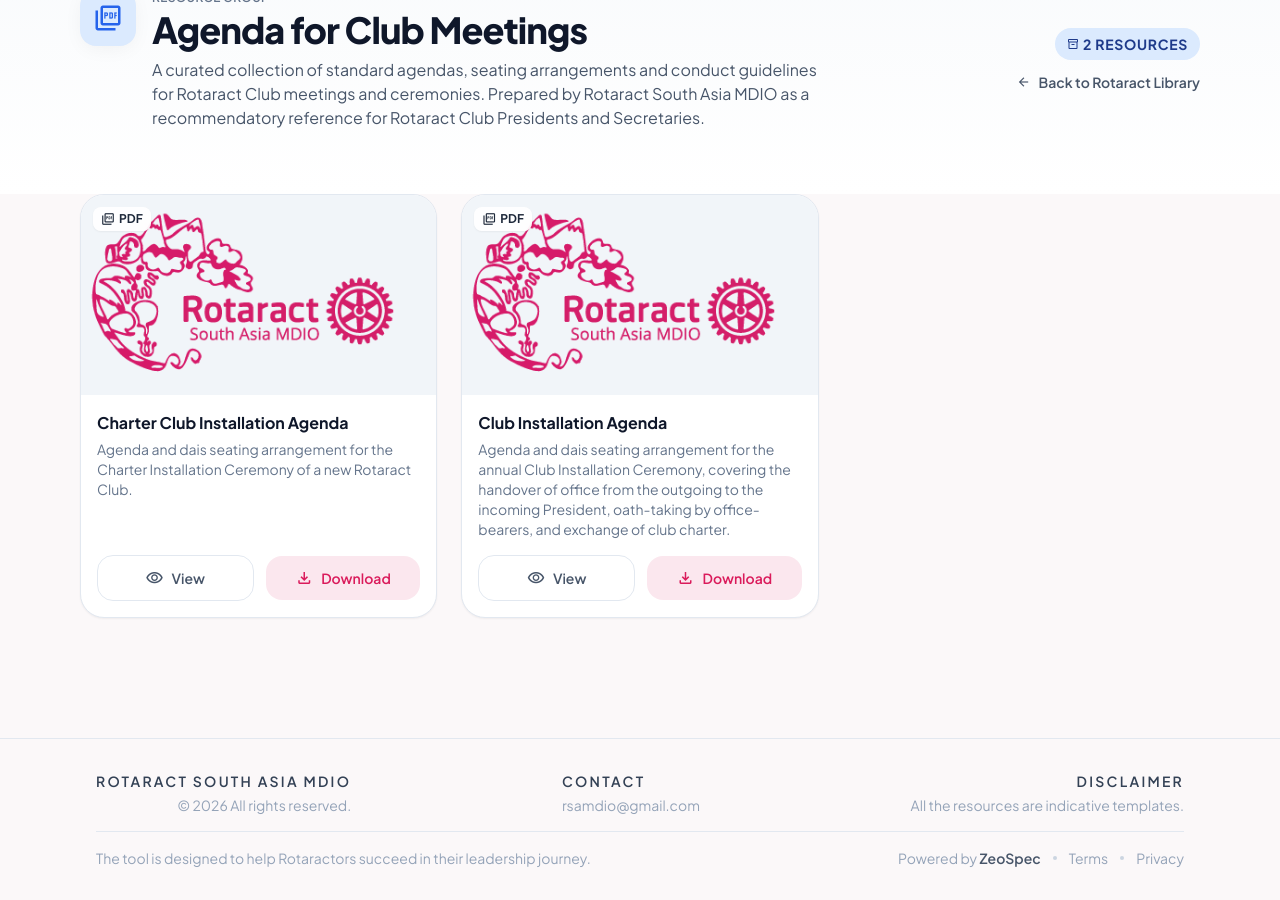
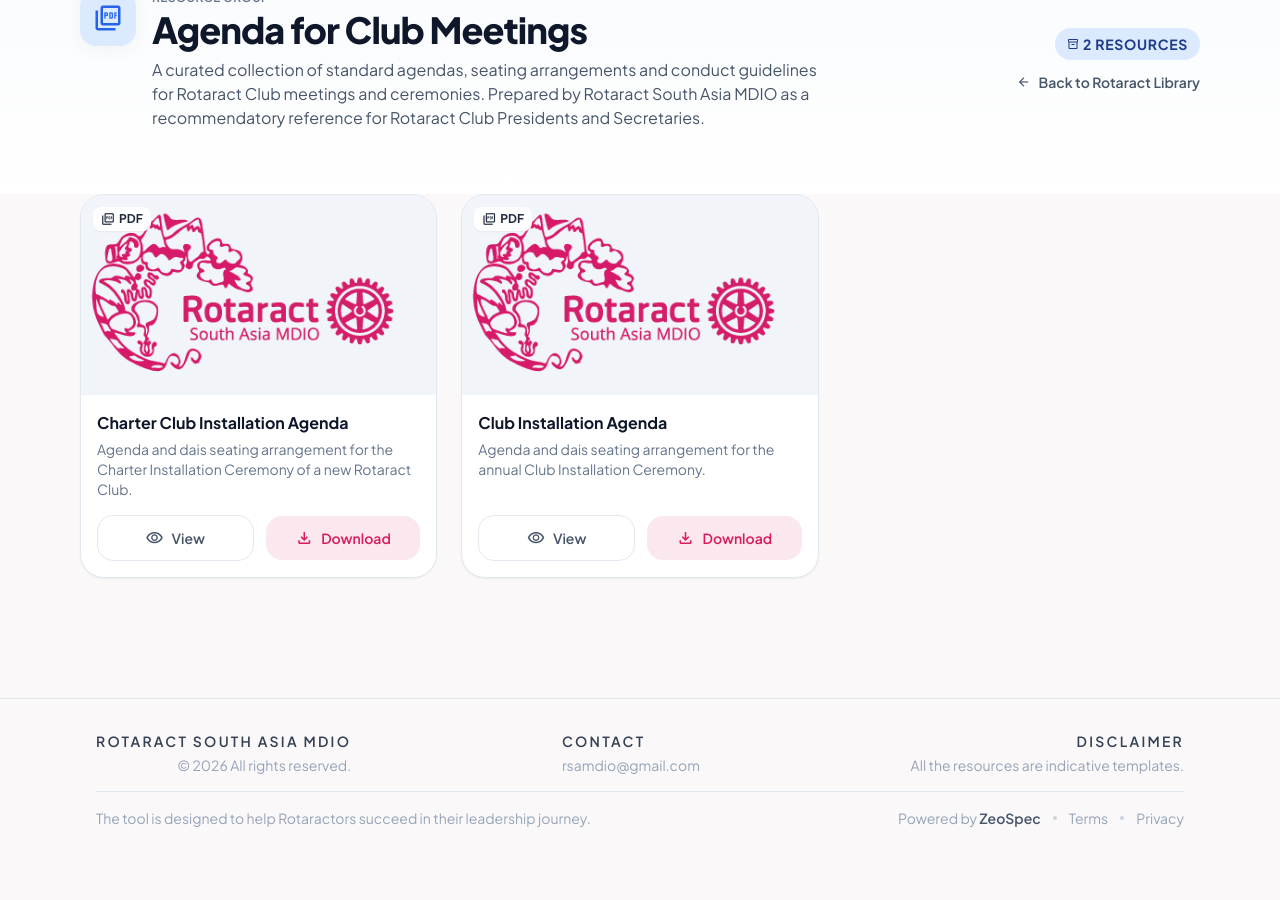
Before and after one commit to rsamdio/RSALibrary, a Jekyll site: the page built from _resources/agenda-for-club-meetings.md, in a window 1280 px wide and 900 px high, scrolled down 600 px. Built offline with Jekyll 4.4.1, drawn with Linux system fonts in a browser that asks for light colours; after the commit the page ends 1460 px from its top, so only the background shows below that.

Commit message:
Update Resource Group “agenda-for-club-meetings”

```diff
--- a/_resources/agenda-for-club-meetings.md
+++ b/_resources/agenda-for-club-meetings.md
@@ -23,7 +23,5 @@
     view_url: /resources/club_installation_agenda.pdf
     download_url: /resources/club_installation_agenda.pdf
     description: Agenda and dais seating arrangement for the annual Club
-      Installation Ceremony, covering the handover of office from the outgoing
-      to the incoming President, oath-taking by office-bearers, and exchange of
-      club charter.
+      Installation Ceremony.
 ---
```
